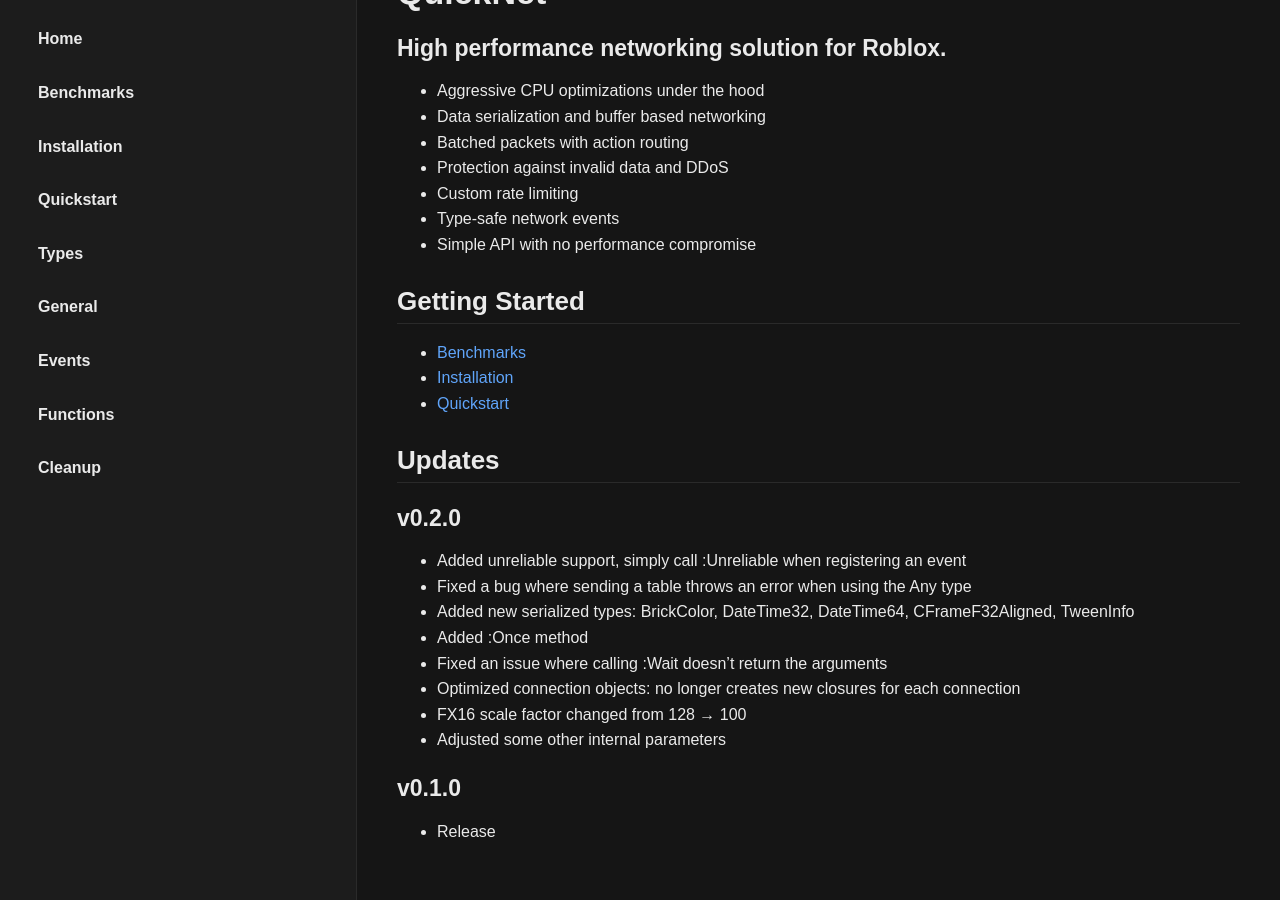
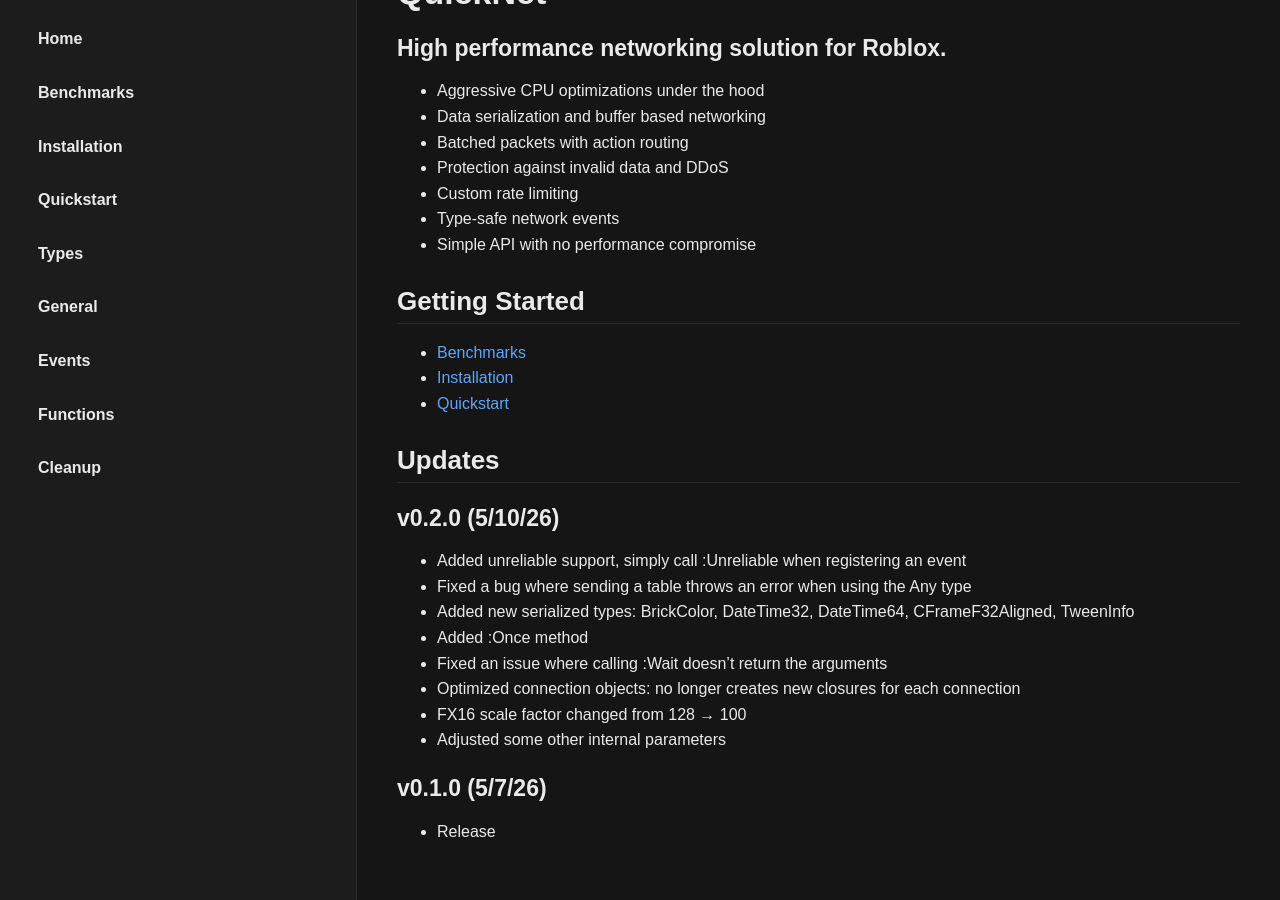
Before and after one commit to breadboardengineer1234/QuickNet, a Jekyll site: the page built from docs/index.md, in a window 1280 px wide and 900 px high, scrolled down 68 px. Built offline with Jekyll 4.4.1, drawn with Linux system fonts in a browser that asks for light colours.

Commit message:
Update index.md

```diff
--- a/docs/index.md
+++ b/docs/index.md
@@ -21,7 +21,7 @@ title: Home
 - [Quickstart](quickstart.md)
 
 ## Updates
-### v0.2.0
+### v0.2.0 (5/10/26)
 * Added unreliable support, simply call :Unreliable when registering an event
 * Fixed a bug where sending a table throws an error when using the Any type
 * Added new serialized types: BrickColor, DateTime32, DateTime64, CFrameF32Aligned, TweenInfo
@@ -31,5 +31,5 @@ title: Home
 * FX16 scale factor changed from 128 → 100
 * Adjusted some other internal parameters
 
-### v0.1.0
+### v0.1.0 (5/7/26)
 * Release
```
